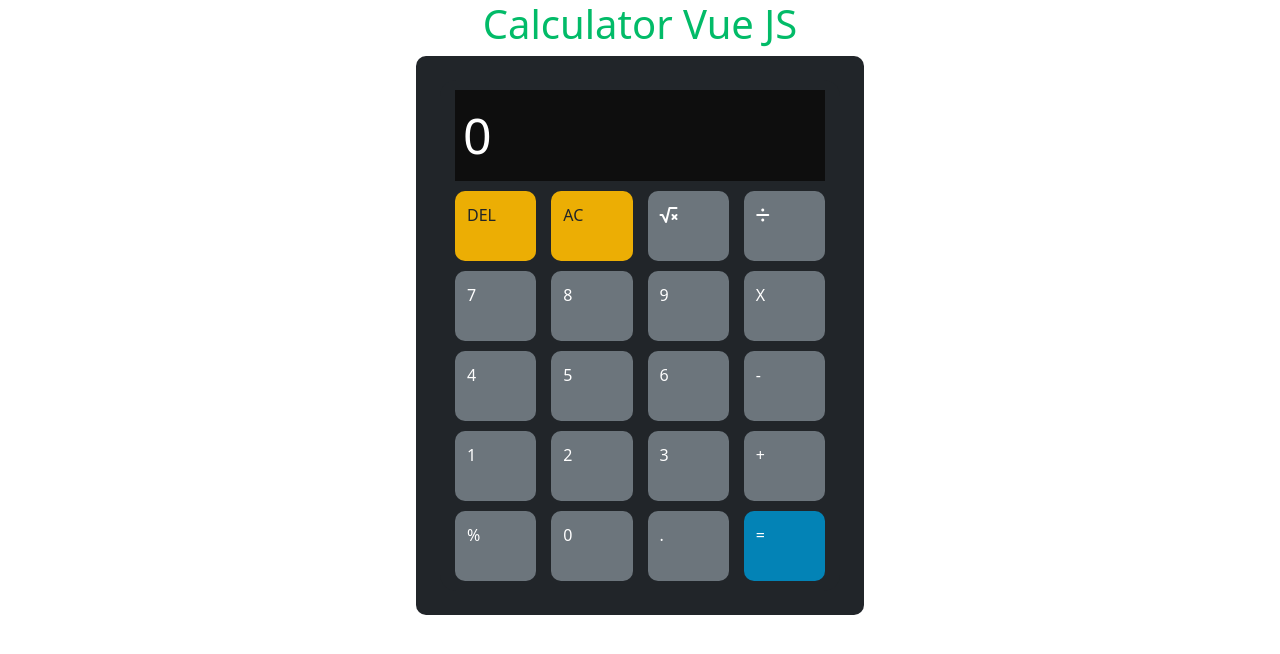
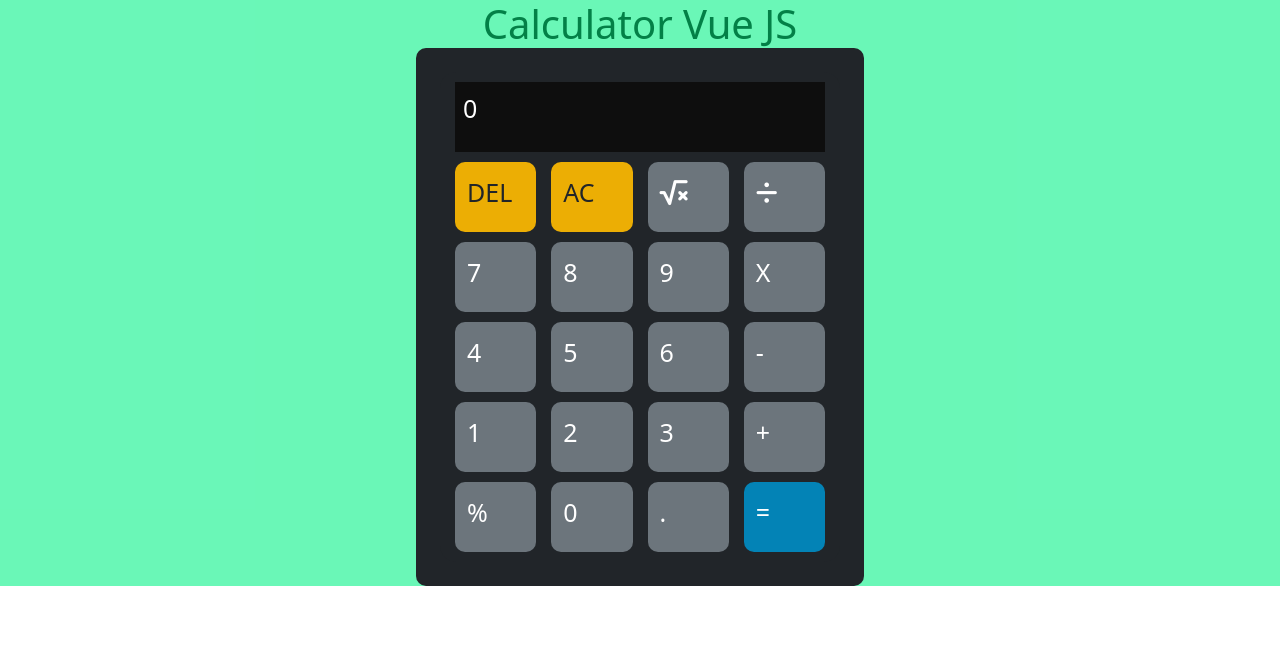
Before and after one commit to ronaldo-rios/calculator-vuejs, a Vue app: page / in a window 1280 px wide. Shown: the top 654 px of the page. Built offline with nearby package versions, Linux system fonts and the light colour scheme.

Commit message:
Final adjusts

```diff
--- a/src/App.vue
+++ b/src/App.vue
@@ -22,6 +22,6 @@
 
 <style>
   #App {
-    color:#02bb68;
+    color:#038047;
   }
 </style>
--- a/src/components/Calculator.vue
+++ b/src/components/Calculator.vue
@@ -1,6 +1,6 @@
     // A tag template é essencial para encapsular todo o html do componente:
 <template>
-
+<div id="interface">
     <div id="msg">
         <h1>{{ msg }}</h1>
     </div>
@@ -59,6 +59,7 @@
 
         </div>
     </div>
+</div>
 </template>
 
 
@@ -157,6 +158,8 @@ export default {
 
 
 <style scoped>
+
+
 h3 {
     margin: 40px 0 0;
 }
@@ -178,8 +181,6 @@ a {
 .output {
     background-color: rgb(14, 14, 14);
     color: #fff;
-    font-size: 50px;
-
 }
 
 .equal {
@@ -231,17 +232,17 @@ a {
 
 #bodyCalculator {
     background-color: #212529;
-    /* display: flex;
-    align-items: center; */
+    display: flex;
+    align-items: center;
     border-radius: 10px;
 
 }
 
 .hello {
-    background-color: #42b98300;
     display: flex;
     justify-content: center;
-    align-items: center;
+    height:auto;
+
 }
 
 #msg {
@@ -255,6 +256,7 @@ td {
     cursor: pointer;
     width: 70px;
     height: 70px;
+    font-size: 25px;
 }
 
 table {
@@ -273,4 +275,13 @@ table {
 #display-date {
     font-size: smaller;
 }
+
+#interface {
+    background-color: #65f7b5f6;
+}
+
+* {
+    margin: 0;
+    box-sizing:border-box;
+}
 </style>
```
